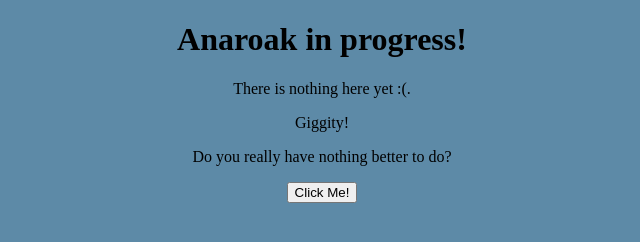
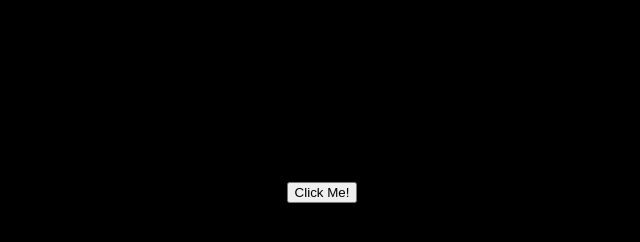
Before and after one commit to Crabsquid936/Anaroak, a plain HTML site: page index.html in a window 1280 px wide. Shown: the whole page, without its empty margins (318-958 px from the left). Drawn offline with Linux system fonts and the light colour scheme.

Commit message:
Update style.css

```diff
--- a/style.css
+++ b/style.css
@@ -1,5 +1,5 @@
 body {
-  background: #5D8AA7;
+  background: #000000;
   color: #000000;
   text-align: center;
 }
```
